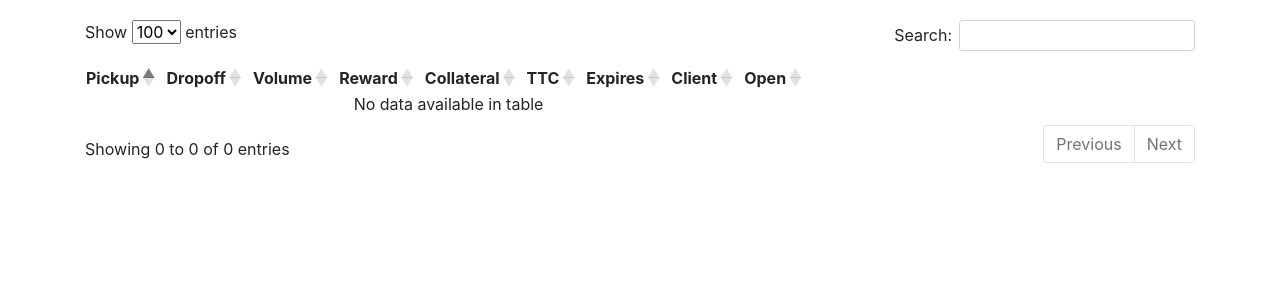
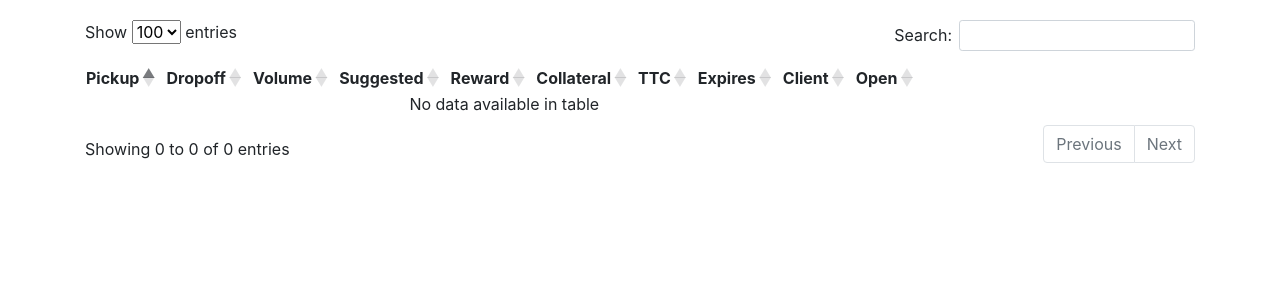
Before and after one commit to stephenswat/test-freight, a Django app: page / in a window 1280 px wide. Shown: the part 238-538 px from the top of the page. Run offline with Django 3.2, Linux system fonts and the light colour scheme; data comes from the database, SQL or seed files in the repository; data that the repository does not hold is empty; some libraries are stand-ins or nearby versions.

Commit message:
Add price difference to suggestion

```diff
--- a/freight/templates/freight/contract_list.html
+++ b/freight/templates/freight/contract_list.html
@@ -1,5 +1,6 @@
 {% extends "freight/base.html" %}
 {% load humanize %}
+{% load reward_percentage %}
 
 {% block content %}
 <header class="bg-primary text-white">
@@ -17,6 +18,7 @@
             <th>Pickup</th>
             <th>Dropoff</th>
             <th>Volume</th>
+            <th>Suggested</th>
             <th>Reward</th>
             <th>Collateral</th>
             <th>TTC</th>
@@ -31,7 +33,14 @@
             <td>{{ c.start.short_name|default:"Unknown" }}</td>
             <td>{{ c.end.short_name|default:"Unknown" }}</td>
             <td data-sort="{{ c.volume }}">{{ c.volume|floatformat:2 }} m&sup3;</td>
-            <td data-sort="{{ c.reward }}">{{ c.reward|intword }}</td>
+            <td data-sort="{{ c.suggested_reward }}">{{ c.suggested_reward|intword }}</td>
+            <td data-sort="{{ c.reward }}">{{ c.reward|intword }}
+                {% if c.reward >= c.suggested_reward %}
+                (<span class="text-success">{% reward_difference c.reward c.suggested_reward %}%</span>)
+                {% elif c.reward < c.suggested_reward %}
+                (<span class="text-danger">{% reward_difference c.reward c.suggested_reward %}%</span>)
+                {% endif %}
+            </td>
             <td data-sort="{{ c.collateral }}">{{ c.collateral|intword }}</td>
             <td>{{ c.days_to_complete }}</td>
             <td data-sort="{{ c.date_expired|date:'c' }}">{{ c.date_expired|naturaltime }}</td>
--- /dev/null
+++ b/freight/templatetags/reward_percentage.py
@@ -0,0 +1,7 @@
+from django import template
+
+register = template.Library()
+
+@register.simple_tag
+def reward_difference(act, sug):
+    return "%.0f" % (100 * (float(act) / sug - 1))
--- a/freight/views.py
+++ b/freight/views.py
@@ -6,6 +6,7 @@ from django.utils.decorators import method_decorator
 from django.views.decorators.csrf import csrf_exempt
 from django.http import HttpResponse
 from django.db.models import Count, Sum, Avg, Q, F, Subquery, OuterRef, ExpressionWrapper, fields
+from django.db.models.functions import Coalesce, Greatest
 
 from freight.models import Route, Contract, Character
 
@@ -21,6 +22,22 @@ class ContractListView(TemplateView):
                 status=Contract.STATUS_OUTSTANDING,
                 date_expired__gt=datetime.datetime.now()
             )
+            .annotate(route_price_per_m3=Coalesce(
+                Subquery(
+                    Route.objects.filter(
+                        start=OuterRef('start_location'),
+                        end=OuterRef('end_location')
+                    ).values('price_per_m3')
+                ),
+                0
+            ))
+            .annotate(suggested_reward=(
+                Greatest(
+                    5000000.0,
+                    F('route_price_per_m3') * F('volume') + F('collateral') * 0.01,
+                    output_field=fields.FloatField()
+                )
+            ))
         )
         return context
 
```
Also changed, not shown: freight/templatetags/__init__.py (added).
